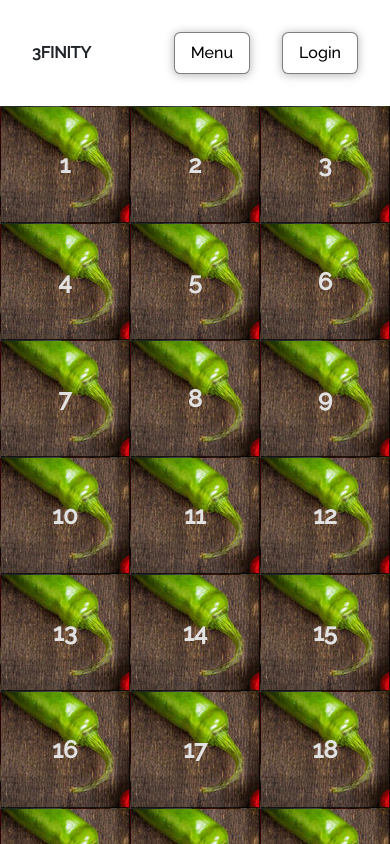
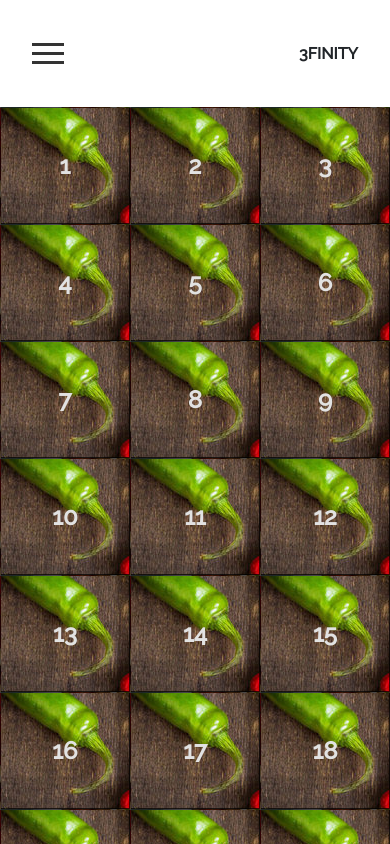
Before and after one commit to calvinyhu/shmack, a React app: page / in a window 390 px wide. Shown: the top 844 px of the page. Built offline with nearby package versions, Linux system fonts and the light colour scheme.

Commit message:
Adding side drawer

```diff
--- a/src/components/Navigation/NavigationItems/NavigationItems.css
+++ b/src/components/Navigation/NavigationItems/NavigationItems.css
@@ -1 +1 @@
-.NavigationItems{display:flex;justify-content:space-evenly;width:100%;padding:0;margin:0}
+.NavigationItems{display:flex;flex-flow:column;justify-content:space-evenly;width:100%;padding:0;margin:0}@media (min-width:40rem){.NavigationItems{flex-flow:row}}
--- a/src/components/Navigation/NavigationItems/NavigationItems.scss
+++ b/src/components/Navigation/NavigationItems/NavigationItems.scss
@@ -1,7 +1,12 @@
 .NavigationItems {
     display: flex;
+    flex-flow: column;
     justify-content: space-evenly;
     width: 100%;
     padding: 0;
     margin: 0;
+
+    @media (min-width: 40rem) {
+        flex-flow: row;
+    }
 }
--- /dev/null
+++ b/src/components/Navigation/SideDrawer/SideDrawer.css
@@ -0,0 +1 @@
+.SideDrawer{display:flex}@media (min-width:40rem){.SideDrawer{display:none}}
--- /dev/null
+++ b/src/components/Navigation/SideDrawer/SideDrawer.js
@@ -0,0 +1,19 @@
+import React from 'react'
+
+import classes from './SideDrawer.css'
+import SideDrawerToggle from './SideDrawerToggle/SideDrawerToggle'
+import NavigationItems from '../NavigationItems/NavigationItems'
+
+const sideDrawer = (props) => {
+    return (
+        <div className={classes.SideDrawer}>
+            <SideDrawerToggle toggleSideDrawer={props.toggleSideDrawer} />
+            {/* <Backdrop /> */}
+            <nav>
+                <NavigationItems />
+            </nav>
+        </div>
+    )
+}
+
+export default sideDrawer
--- /dev/null
+++ b/src/components/Navigation/SideDrawer/SideDrawer.scss
@@ -0,0 +1,7 @@
+.SideDrawer {
+    display: flex;
+
+    @media (min-width: 40rem) {
+        display: none;
+    }
+}
--- /dev/null
+++ b/src/components/Navigation/SideDrawer/SideDrawerToggle/SideDrawerToggle.css
@@ -0,0 +1 @@
+.SideDrawerToggle{display:flex;flex-direction:column;justify-content:space-evenly;height:2rem;cursor:pointer}.Bar1,.Bar2,.Bar3{width:2rem;height:.2rem;background-color:#333;transition:.4s}.Change .Bar1{-webkit-transform:rotate(-45deg) translate(-9px,6px);transform:rotate(-45deg) translate(-9px,6px)}.Change .Bar2{opacity:0}.Change .Bar3{-webkit-transform:rotate(45deg) translate(-8px,-8px);transform:rotate(45deg) translate(-8px,-8px)}
--- /dev/null
+++ b/src/components/Navigation/SideDrawer/SideDrawerToggle/SideDrawerToggle.js
@@ -0,0 +1,19 @@
+import React from 'react'
+
+import classes from './SideDrawerToggle.css'
+
+const sideDrawerToggle = (props) => {
+    let bar1 = classes.Bar1;
+    let bar2 = classes.Bar2;
+    let bar3 = classes.Bar3;
+
+    return (
+        <div className={classes.SideDrawerToggle} onClick={props.toggleSideDrawer}>
+            <div className={bar1}></div>
+            <div className={bar2}></div>
+            <div className={bar3}></div>
+        </div>
+    )
+}
+
+export default sideDrawerToggle
--- /dev/null
+++ b/src/components/Navigation/SideDrawer/SideDrawerToggle/SideDrawerToggle.scss
@@ -0,0 +1,28 @@
+.SideDrawerToggle {
+    display: flex;
+    flex-direction: column;
+    justify-content: space-evenly;
+    height: 2rem;
+    cursor: pointer;
+}
+
+.Bar1, .Bar2, .Bar3 {
+    width: 2rem;
+    height: 0.2rem;
+    background-color: #333;
+    transition: 0.4s;
+}
+
+.Change .Bar1 {
+    -webkit-transform: rotate(-45deg) translate(-9px, 6px);
+    transform: rotate(-45deg) translate(-9px, 6px);
+}
+
+.Change .Bar2 {
+    opacity: 0;
+}
+
+.Change .Bar3 {
+    -webkit-transform: rotate(45deg) translate(-8px, -8px);
+    transform: rotate(45deg) translate(-8px, -8px);
+}
--- a/src/components/Navigation/Toolbar/Toolbar.css
+++ b/src/components/Navigation/Toolbar/Toolbar.css
@@ -1 +1 @@
-.Toolbar{display:flex;justify-content:space-between;align-items:center;width:100vw;padding:2rem;background:#fff}.Toolbar p{display:flex;margin:0;padding:0}
+.Toolbar{display:flex;justify-content:space-between;align-items:center;width:100vw;padding:2rem;background:#fff}.Toolbar p{margin:0;padding:.6rem 0}.Toolbar nav{display:none}@media (min-width:40rem){.Toolbar nav{display:flex}}
--- a/src/components/Navigation/Toolbar/Toolbar.js
+++ b/src/components/Navigation/Toolbar/Toolbar.js
@@ -1,11 +1,13 @@
 import React from 'react'
 
 import classes from './Toolbar.css'
+import SideDrawer from '../SideDrawer/SideDrawer'
 import NavigationItems from '../NavigationItems/NavigationItems';
 
-const toolbar = () => {
+const toolbar = (props) => {
     return (
         <header className={classes.Toolbar}>
+            <SideDrawer toggleSideDrawer={props.toggleSideDrawer} />
             <p><strong>3FINITY</strong></p>
             <nav>
                 <NavigationItems />
--- a/src/components/Navigation/Toolbar/Toolbar.scss
+++ b/src/components/Navigation/Toolbar/Toolbar.scss
@@ -7,8 +7,15 @@
     background: white;
 
     p {
-        display: flex;
         margin: 0;
-        padding: 0;
+        padding: 0.6rem 0;
+    }
+
+    nav {
+        display: none;
+
+        @media (min-width: 40rem) {
+            display: flex;
+        }
     }
 }
--- a/src/hoc/Layout/Layout.js
+++ b/src/hoc/Layout/Layout.js
@@ -6,10 +6,20 @@ import Toolbar from '../../components/Navigation/Toolbar/Toolbar'
 // @Layout holds the different pages or views of the app and will keep either a
 // persistent toolbar or sidedrawer for user navigation.
 class Layout extends Component {
+    state = {
+        showSideDrawer: false,
+    }
+
+    sideDrawerToggleHandler = () => {
+        this.setState(prevState => {
+            return { showSideDrawer: !prevState.showSideDrawer }
+        })
+    }
+
     render() {
         return (
             <Auxiliary>
-                <Toolbar />
+                <Toolbar toggleSideDrawer={this.sideDrawerToggleHandler} />
                 <main>
                     {this.props.children}
                 </main>
```
